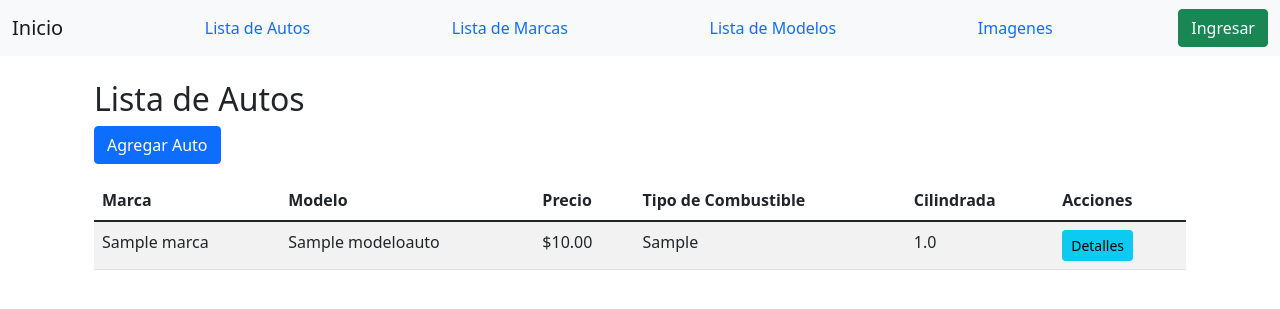
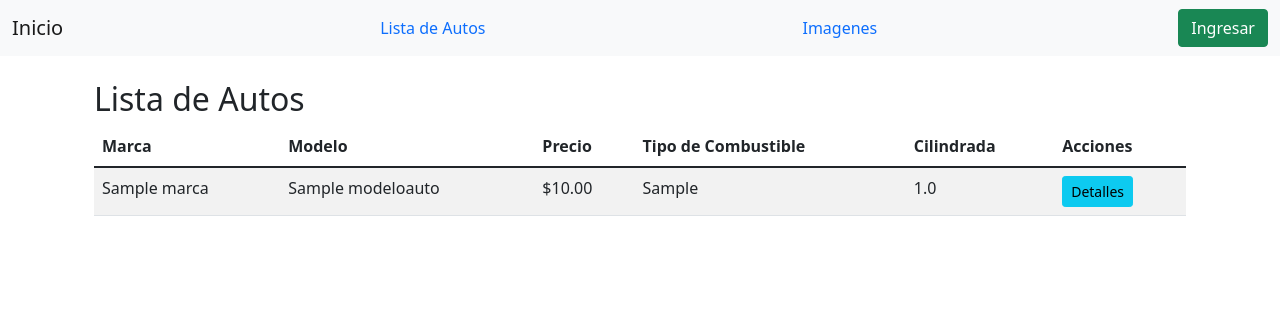
Before and after one commit to leonel2077/gestion-concesionaria-django, a Django app: page /autos/ in a window 1280 px wide. Shown: the top 309 px of the page. Run offline with Django 5.2, Linux system fonts and the light colour scheme; tables that the repository leaves empty hold one stand-in row (values such as "Sample post").

Commit message:
restricciones completadas

```diff
--- a/gestion_autos/admin.py
+++ b/gestion_autos/admin.py
@@ -73,3 +73,6 @@ class AutoAdmin(admin.ModelAdmin):
         'auto',
         'image',
     )
+
+def is_admin(user):
+    return user.is_staff
--- a/gestion_autos/templates/autos/list.html
+++ b/gestion_autos/templates/autos/list.html
@@ -2,7 +2,9 @@
 {% block content %}
 <div class="container mt-3">
     <h2>Lista de Autos</h2>
+    {% if user.is_staff %}
     <a href="{% url 'auto_create' %}" class="btn btn-primary mb-3">Agregar Auto</a>
+    {% endif %}
     <table class="table table-striped">
         <thead>
             <tr>
--- a/gestion_autos/urls.py
+++ b/gestion_autos/urls.py
@@ -1,7 +1,4 @@
 from django.urls import path
-from django.contrib.auth.decorators import user_passes_test
-from gestion_autos.views.autos_view import is_admin
-from django.utils.decorators import method_decorator
 
 from gestion_autos.views.autos_view import (
     AutoCreate,
@@ -40,15 +37,15 @@ urlpatterns = [
     path(route='<int:id>/update/',view=AutoUpdate.as_view(),name="auto_update"),
     path(route='<int:id>/delete/',view=AutoDelete.as_view(),name="auto_delete"),
 
-    path(route='marcas/', view=method_decorator(user_passes_test(is_admin))(MarcaList.as_view()), name='marca_list'),
-    path(route='marcas/create/', view=method_decorator(user_passes_test(is_admin))(MarcaCreate.as_view()), name='marca_create'),
-    path(route='marcas/<int:id>/update', view=method_decorator(user_passes_test(is_admin))(MarcaUpdate.as_view()), name='marca_update'),
-    path(route='marcas/<int:id>/delete', view=method_decorator(user_passes_test(is_admin))(MarcaDelete.as_view()), name='marca_delete'),
+    path(route='marcas/', view=MarcaList.as_view(), name='marca_list'),
+    path(route='marcas/create/', view=MarcaCreate.as_view(), name='marca_create'),
+    path(route='marcas/<int:id>/update', view=MarcaUpdate.as_view(), name='marca_update'),
+    path(route='marcas/<int:id>/delete', view=MarcaDelete.as_view(), name='marca_delete'),
 
-    path(route='modelos/', view=method_decorator(user_passes_test(is_admin))(ModeloAutoList.as_view()), name='modelo_list'),
-    path(route='modelos/create/', view=method_decorator(user_passes_test(is_admin))(ModeloAutoCreate.as_view()), name='modelo_create'),
-    path(route='modelos/<int:id>/update', view=method_decorator(user_passes_test(is_admin))(ModeloAutoUpdate.as_view()), name='modelo_update'),
-    path(route='modelos/<int:id>/delete', view=method_decorator(user_passes_test(is_admin))(ModeloAutoDelete.as_view()), name='modelo_delete'),
+    path(route='modelos/', view=ModeloAutoList.as_view(), name='modelo_list'),
+    path(route='modelos/create/', view=ModeloAutoCreate.as_view(), name='modelo_create'),
+    path(route='modelos/<int:id>/update', view=ModeloAutoUpdate.as_view(), name='modelo_update'),
+    path(route='modelos/<int:id>/delete', view=ModeloAutoDelete.as_view(), name='modelo_delete'),
 
     path(route='comentarios/create/<int:auto_id>', view=ComentarioCreate.as_view(), name='comentario_create'),
     path(route='comentarios/edit/<int:id>', view=ComentarioUpdate.as_view(), name='comentario_edit'),
--- a/gestion_autos/views/autos_view.py
+++ b/gestion_autos/views/autos_view.py
@@ -1,27 +1,24 @@
+from django.contrib.auth.decorators import user_passes_test
+from django.views import View
 from django.shortcuts import (
     render,
     redirect
     )
+from django.utils.decorators import method_decorator
+from gestion_autos.admin import is_admin
+from gestion_autos.forms import AutoForm
+from gestion_autos.models import ImagenAuto
 from gestion_autos.repositories.autos import AutoRepository
 from gestion_autos.repositories.modelos import ModeloAutoRepository
 from gestion_autos.repositories.combustibles import TipoCombustibleRepository
 from gestion_autos.repositories.paises import PaisRepository
 from gestion_autos.repositories.comentarios import ComentarioRepository
-from gestion_autos.models import ImagenAuto
-from django.views import View
-from gestion_autos.forms import AutoForm
-from django.contrib.auth.decorators import user_passes_test
-from django.utils.decorators import method_decorator
-#from django.contrib.auth.decorators import login_required
 
 repo = AutoRepository()
 repo_modelo = ModeloAutoRepository()
 repo_tipo_combustible = TipoCombustibleRepository()
 repo_pais_fabricacion = PaisRepository()
 repo_comentarios = ComentarioRepository()
-
-def is_admin(user):
-    return user.is_staff
 
 @method_decorator(user_passes_test(is_admin), name='dispatch')
 class AutoCreate(View):
@@ -59,7 +56,6 @@ class AutoCreate(View):
         return redirect("auto_detail", auto.id)
 
 
-#@login_required(login_url="/login/")
 class AutoView(View):
     def get(self, request):
         autos = repo.get_all()
@@ -113,14 +109,12 @@ class AutoUpdate(View):
         )
         return redirect("auto_detail", id)
 
-#@login_required(login_url="/login/")
 class AutoDelete(View):
     def get(self, request, id):
         auto = repo.get_by_id(id=id)
         repo.delete(auto=auto)
         return redirect("auto_list")
 
-#@login_required(login_url="/login/")
 class AutoDetail(View):
     def get(self, request, id):
         auto = repo.get_by_id(id=id)
--- a/home/templates/home/base.html
+++ b/home/templates/home/base.html
@@ -12,8 +12,10 @@
         <div class="container-fluid">
             <a class="navbar-brand" href="{% url 'index' %}">Inicio</a>
             <a class="nav-link" href="{% url 'auto_list' %}">Lista de Autos</a>
+            {% if user.is_staff %}
             <a class="nav-link" href="{% url 'marca_list' %}">Lista de Marcas</a>
             <a class="nav-link" href="{% url 'modelo_list' %}">Lista de Modelos</a>
+            {% endif %}
             <a class="nav-link" href="{% url 'imagenes_autos' %}">Imagenes</a>
 
             {% if user.is_authenticated %}
```
Also changed, not shown: gestion_autos/views/marcas_view.py (+8 -2 lines), gestion_autos/views/modelos_view.py (+8 -1 lines).
